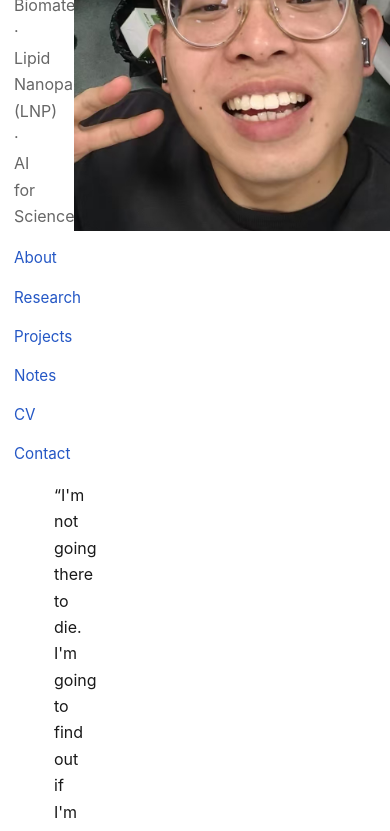
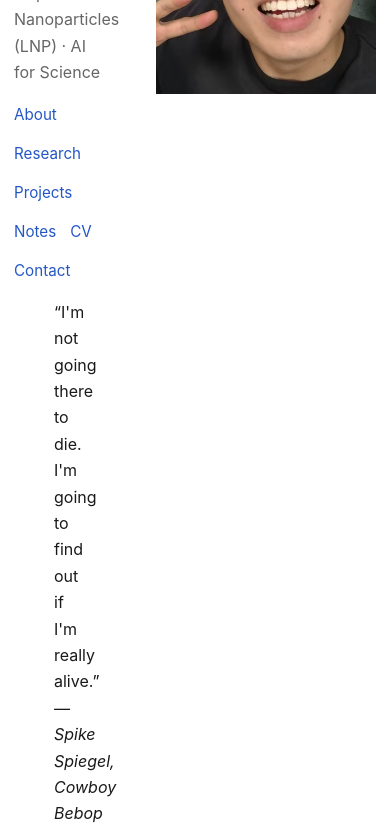
Before and after one commit to vacantase12/vacantase12.github.io, a plain HTML site: page index.html in a window 390 px wide. Shown: the part 248-1079 px from the top of the page. Drawn offline with Linux system fonts and the light colour scheme.

Commit message:
Update index.html

```diff
--- a/index.html
+++ b/index.html
@@ -39,7 +39,7 @@
     }
 
     main {
-      width: min(760px, calc(100% - 40px));
+      width: min(1000px, calc(100% - 40px));
       margin: 72px auto 64px;
     }
 
@@ -152,7 +152,7 @@
 
     @media (max-width: 600px) {
       main {
-        width: min(100% - 28px, 760px);
+        width: min(100% - 28px, 1000px);
         margin-top: 40px;
       }
 
@@ -164,8 +164,8 @@
 
     .hero {
       display: grid;
-     grid-template-columns: 1fr 320px;
-     gap: 60px;
+     grid-template-columns: 1fr 220px;
+     gap: 50px;
      align-items: start;
      margin-bottom: 56px;
     }
```
